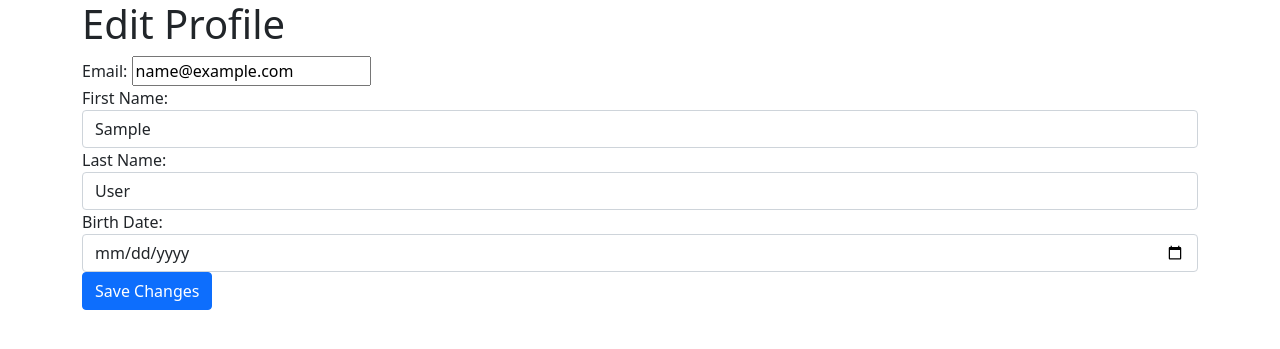
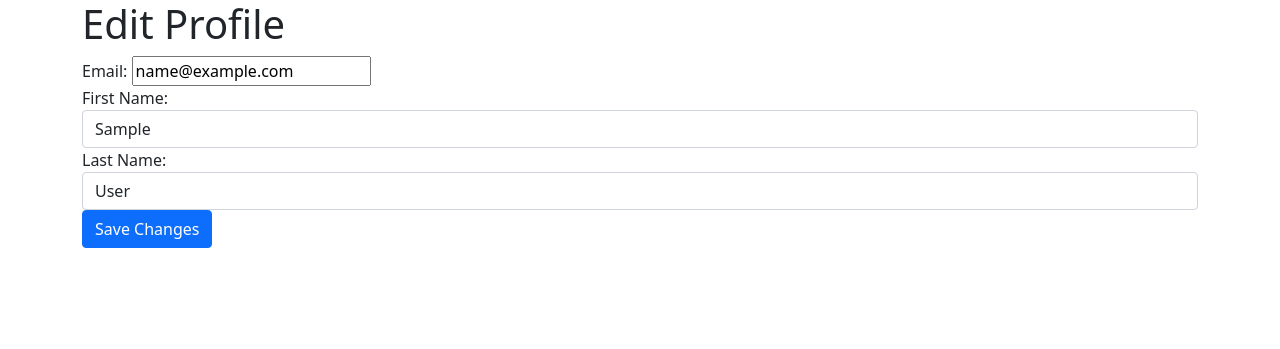
Before and after one commit to hirohiroto112607/ReClaim, a Django app: page /accounts/profile_edit/ in a window 1280 px wide. Shown: the top 349 px of the page. Run offline with Django 5.2, Linux system fonts and the light colour scheme; the visitor is signed in with stand-in values (Sample User, id 1); data comes from the database, SQL or seed files in the repository; some libraries are stand-ins or nearby versions.

Commit message:
不必要な誕生日の収集を廃止

```diff
--- a/reclaim/accounts/forms.py
+++ b/reclaim/accounts/forms.py
@@ -10,5 +10,5 @@ class SignUpForm(UserCreationForm):
             "email",
             "first_name",
             "last_name",
-            "birth_date",
+            # "birth_date",
         )
--- a/reclaim/accounts/models.py
+++ b/reclaim/accounts/models.py
@@ -62,11 +62,6 @@ class User(AbstractBaseUser, PermissionsMixin):
         null=True,
         blank=False
     )
-    birth_date = models.DateField(
-        verbose_name=_("birth_date"),
-        blank=True,
-        null=True
-    )
     is_superuser = models.BooleanField(
         verbose_name=_("is_superuer"),
         default=False
--- a/reclaim/accounts/views.py
+++ b/reclaim/accounts/views.py
@@ -76,13 +76,12 @@ class ProfileEditView(LoginRequiredMixin, View):
     def get(self, request, *args, **kwargs):
         print(request.user.id)
         user_data = User.objects.get(id=request.user.id)
-        print(user_data.birth_date)
         form = SignUpForm(
             request.POST or None,
             initial={
                 'first_name': user_data.first_name,
                 'last_name': user_data.last_name,
-                'birth_date': user_data.birth_date,
+                # 'birth_date': user_data.birth_date,
             }
         )
 
@@ -99,8 +98,7 @@ class ProfileEditView(LoginRequiredMixin, View):
             user_data.email = form.cleaned_data['email']
             user_data.first_name = form.cleaned_data['first_name']
             user_data.last_name = form.cleaned_data['last_name']
-            user_data.birth_date = form.cleaned_data['birth_date']
-            print(user_data.birth_date)
+            # user_data.birth_date = form.cleaned_data['birth_date']
             user_data.save()
             return redirect('accounts:profile')
         else:
--- a/reclaim/templates/accounts/edit_profile.html
+++ b/reclaim/templates/accounts/edit_profile.html
@@ -21,10 +21,6 @@
         <label for="last_name">Last Name:</label>
         <input type="text" class="form-control" id="last_name" name="last_name" autocomplete="family-name" value="{{ user.last_name }}" />
       </div>
-      <div class="form-group">
-        <label for="birth_date">Birth Date:</label>
-        <input type="date" class="form-control" id="birth_date" name="birth_date" value="{{ user.birth_date|date:'Y-m-d' }}" />
-      </div>
       <button type="submit" class="btn btn-primary">Save Changes</button>
     </form>
   </div>
--- a/reclaim/templates/accounts/profile.html
+++ b/reclaim/templates/accounts/profile.html
@@ -17,11 +17,6 @@
         {% if user.email %}
           <p class="mb-2">
             <strong>メールアドレス:</strong> {{ user.email }}
-          </p>
-        {% endif %}
-        {% if user.birth_date %}
-          <p class="mb-2">
-            <strong>生年月日:</strong> {{ user.birth_date }}
           </p>
         {% endif %}
       </section>
```
Also changed, not shown: reclaim/templates/accounts/signup.html (+1 -10 lines), reclaim/accounts/migrations/0003_remove_user_birth_date.py (added).
